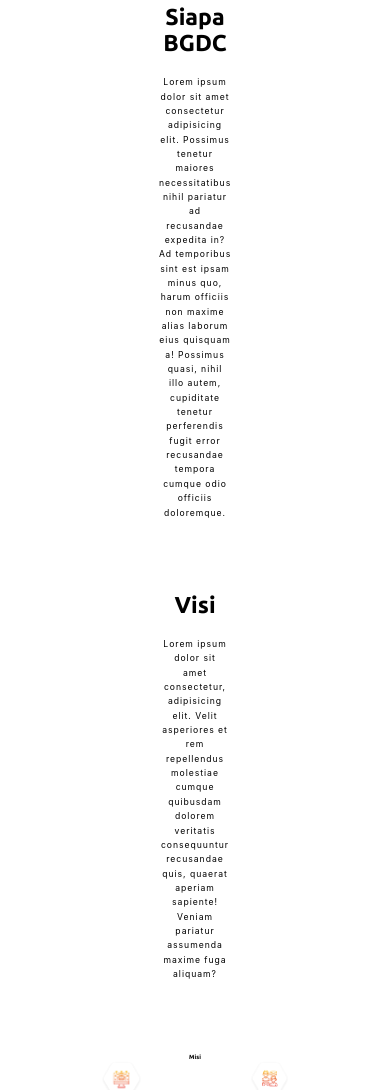
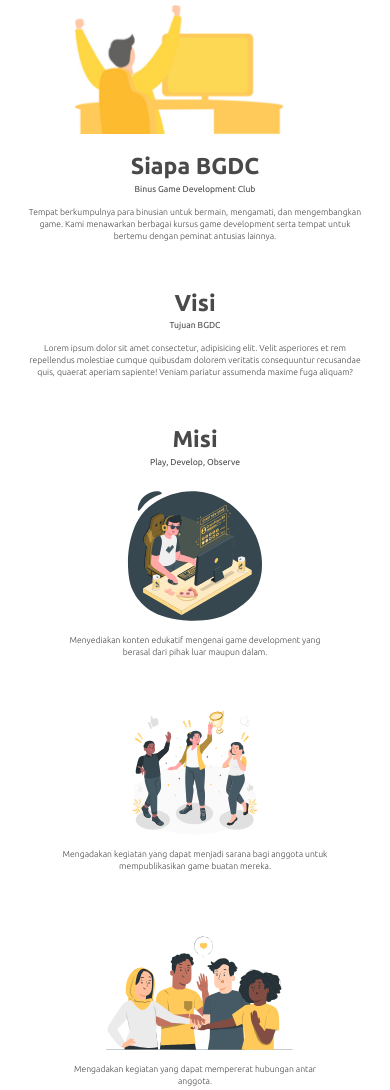
Before and after one commit to binusgamedevclub/bgdcwebsite, a website: page about.html in a window 390 px wide. Shown: the part 428-1518 px from the top of the page. Drawn offline with Linux system fonts and the light colour scheme.

Commit message:
about us "siapa bgdc, visi, misi" and mobile-view

```diff
--- a/Johanes/style.css
+++ /dev/null
@@ -1,18 +0,0 @@
-body {
-  width: 50%;
-  margin-right: auto;
-  margin-left: auto;
-}
-
-h2 {
-  font-style: normal;
-  font-weight: 500;
-  font-size: 36px;
-  line-height: 105.06%;
-  /* identical to box height, or 38px */
-
-  text-align: center;
-  letter-spacing: 0.15em;
-  text-align: center;
-  margin-bottom: 0%;
-}
--- a/about.html
+++ b/about.html
@@ -6,12 +6,9 @@
     <meta name="viewport" content="width=device-width, initial-scale=1.0" />
     <title>About Us</title>
     <link rel="stylesheet" href="./style/main.css" />
-    <link rel="preconnect" href="https://fonts.googleapis.com" />
-    <link rel="preconnect" href="https://fonts.gstatic.com" crossorigin />
-    <link
-    href="https://fonts.googleapis.com/css2?family=Ubuntu:ital,wght@0,300;0,400;0,500;0,700;1,300;1,400;1,500;1,700&display=swap"
-    rel="stylesheet"
-  />
+    <link rel="preconnect" href="https://fonts.googleapis.com">
+    <link rel="preconnect" href="https://fonts.gstatic.com" crossorigin>
+    <link href="https://fonts.googleapis.com/css2?family=Ubuntu:ital,wght@0,300;0,400;0,500;0,700;1,300;1,400;1,500;1,700&display=swap" rel="stylesheet">
   </head>
 
   <body>
@@ -44,7 +41,6 @@
 
     <header class="header">
       <div class="header__title">
-        <!-- <h5 class="heading__5">Binus Game Development Club</h5> -->
         <div class="header__title__phrase">
           <h1 class="heading__1">Komunitas</h1>
           <h1 class="heading__1">Belajar</h1>
@@ -57,20 +53,21 @@
 
     <main>
       <section class="section-about">
+        <div class="section-about__container">
+          <img src="./assets/img/about/siapa-bgdc.png"/>
           <div class="section-about__content" id="siapabgdc">
-          <h2 class="heading__2">Siapa BGDC</h3>
+            <h2 class="heading__2">Siapa BGDC</h2>
+            <h5 class="heading__5">Binus Game Development Club</h5>
             <p class="paragraph-default">
-            Lorem ipsum dolor sit amet consectetur adipisicing elit. Possimus
-            tenetur maiores necessitatibus nihil pariatur ad recusandae expedita
-            in? Ad temporibus sint est ipsam minus quo, harum officiis non
-            maxime alias laborum eius quisquam a! Possimus quasi, nihil illo
-            autem, cupiditate tenetur perferendis fugit error recusandae tempora
-            cumque odio officiis doloremque.
+              Tempat berkumpulnya para binusian untuk bermain, mengamati, dan mengembangkan game. Kami menawarkan berbagai kursus game development serta tempat untuk bertemu dengan peminat antusias lainnya.
             </p>
           </div>
+        </div>
 
-        <div class="section-about__content" id="visi">
+        <div class="section-about__container">
+          <div class="section-about__content text-center" id="visi">
             <h2 class="heading__2">Visi</h2>
+            <h5 class="heading__5">Tujuan BGDC</h5>
             <p class="paragraph-default">
               Lorem ipsum dolor sit amet consectetur, adipisicing elit. Velit
               asperiores et rem repellendus molestiae cumque quibusdam dolorem
@@ -78,36 +75,37 @@
               Veniam pariatur assumenda maxime fuga aliquam?
             </p>
           </div>
+        </div>
 
-        <div class="section-about__content" id="misi">
-          <h3 class="heading-3 heading-3--underline">Misi</h3>
+        <div class="section-about__container">
+          <div class="section-about__content text-center" id="misi">
+            <h2 class="heading__2">Misi</h2>
+            <h5 class="heading__5">Play, Develop, Observe</h5>
             <div class="misi-content-container">
-            <div class="hexagon-content">
-              <img src="assets/img/about/misi-1.png" />
+              <div class="misi-content">
+                <img src="assets/img/about/misi-1.svg" />
                 <p class="paragraph-default">
-                Lorem ipsum dolor sit amet, consectetur adipisicing elit.
-                Repellendus molestias quos autem inventore perspiciatis optio
-                porro dolores ipsum eveniet fugit.
+                  Menyediakan konten edukatif mengenai game development yang berasal dari pihak luar maupun dalam.
                 </p>
               </div>
-            <div class="hexagon-content hexagon-content--down">
-              <img src="assets/img/about/misi-2.png" />
+              <div class="misi-content">
+                <img src="assets/img/about/misi-2.svg" />
                 <p class="paragraph-default">
-                Lorem ipsum dolor sit amet consectetur adipisicing elit. A,
-                harum. Harum, hic enim dolorum tempore explicabo quos alias!
-                Sint unde eos corporis laboriosam, nostrum cumque?
+                  Mengadakan kegiatan yang dapat menjadi sarana bagi anggota untuk mempublikasikan game buatan mereka.
                 </p>
               </div>
-            <div class="hexagon-content">
-              <img src="assets/img/about/misi-3.png" />
+              <div class="misi-content">
+                <img src="assets/img/about/misi-3.svg" />
                 <p class="paragraph-default">
-                Lorem ipsum dolor sit amet, consectetur adipisicing elit. Earum
-                labore et corporis asperiores unde dolorum totam sit quibusdam
-                magnam, officiis iste temporibus ipsum.
+                  Mengadakan kegiatan yang dapat mempererat hubungan antar anggota.
                 </p>
               </div>
             </div>
           </div>
+        </div>
+
+
+
 
         <div class="section-about__content section-about__content--mt" id="aktivitas">
           <h3 class="heading-3 heading-3--underline">Aktivitas</h3>
--- a/style/abstracts/_variable.scss
+++ b/style/abstracts/_variable.scss
@@ -4,6 +4,7 @@
 $text-shadow: 0px 1.5px 2px rgba(0, 0, 0, 0.2);
 $header-text-shadow: 0px 5px 0px rgba(90, 39, 10, 0.3);
 $header-name-text-shadow: 0px 2.25px 1px rgba(90, 39, 10, 0.4);
+
 $default-font-size: 1.8rem;
 $medium-low-font-size: 2.4rem;
 $medium-font-size: 3.6rem;
--- a/style/base/_typography.scss
+++ b/style/base/_typography.scss
@@ -81,24 +81,13 @@
 
 .heading__4 {
   font-size: $medium-low-font-size;
-  //   line-height: 1.05px;
 }
 
 .heading__5 {
-  color: white;
-  text-shadow: $header-name-text-shadow;
   font-size: $default-font-size;
-  letter-spacing: 9%;
 }
 
 .paragraph-default {
-  font-family: "Inter", sans-serif;
-  font-size: $default-font-size;
-  font-weight: 400;
-  line-height: 166%;
-  letter-spacing: 0.2rem;
-}
-.paragraph-default-2 {
   font-family: "Ubuntu", sans-serif;
   font-size: $default-font-size;
   font-weight: 400;
--- a/style/base/_utilities.scss
+++ b/style/base/_utilities.scss
@@ -48,10 +48,13 @@
 .row-rev {
   flex-direction: row-reverse;
 }
-.text-align-start {
+.text-start {
   text-align: start;
 }
 
-.text-align-end {
+.text-end {
   text-align: end;
 }
+.text-center {
+  text-align: center;
+}
--- a/style/pages/_about.scss
+++ b/style/pages/_about.scss
@@ -1,41 +1,83 @@
 .section-about {
   width: 100%;
   margin-top: 10rem;
-  & .heading__2 {
-    margin-bottom: 4rem;
+
+  &__container {
+    display: flex;
+    justify-content: center;
+    align-items: center;
+    max-width: 120rem;
+    margin: 0 auto;
+    padding: 0 6rem;
+
+    @include respond(phone) {
+      flex-direction: column;
+      text-align: center;
+      & img {
+        margin-bottom: 4rem;
+      }
+    }
+
+    &:not(:last-child) {
+      margin-bottom: 10rem;
+    }
+
+    & img {
+      width: 50rem;
+      height: 27rem;
+    }
   }
   &__content {
     width: 100%;
     display: flex;
     flex-direction: column;
-    align-items: center;
-    justify-content: center;
-    padding: 0 35rem;
-    text-align: center;
 
-    &--mt {
-      margin-top: 25rem !important;
+    & .heading__2 {
+      font-weight: 700;
+      color: $dark-gray;
     }
 
-    &:not(:last-child) {
-      margin-bottom: 15rem;
+    & .heading__5 {
+      font-weight: normal;
+      color: $dark-gray;
+      margin-block: 1rem 2.5rem;
+    }
+
+    & .paragraph-default {
+      font-weight: 300;
+      color: $dark-gray;
+      line-height: 2.5rem;
     }
 
     & .misi-content-container {
       display: flex;
       justify-content: center;
+      padding: 0 6rem;
 
-      & .hexagon-content {
+      @include respond(phone) {
+        flex-direction: column;
+        align-items: center;
+      }
+
+      & .misi-content {
         width: fit-content;
-        &--down {
-          transform: translateY(20%);
-        }
+
         &:not(:last-child) {
           margin-right: 3rem;
+          @include respond(phone) {
+            margin-right: 0;
+            margin-bottom: 10rem;
+          }
+        }
+
+        &:first-child {
+          margin-top: 2.5rem;
         }
       }
+
       & img {
-        width: 70%;
+        width: 100%;
+        margin-bottom: 2.5rem;
       }
     }
   }
```
Also changed, not shown: Johanes/html dan css garis.txt (deleted, +0 -12 lines), Johanes/index.html (deleted, +0 -56 lines), landing.html (+23 -23 lines), assets/img/about/misi-1.png (deleted), assets/img/about/misi-1.svg (added), assets/img/about/misi-2.png (deleted), assets/img/about/misi-2.svg (added), assets/img/about/misi-3.png (deleted), assets/img/about/misi-3.svg (added), assets/img/about/siapa-bgdc.png (added), style/main.css, 2 other files. Lines whose indentation alone changed are shown as unchanged.
